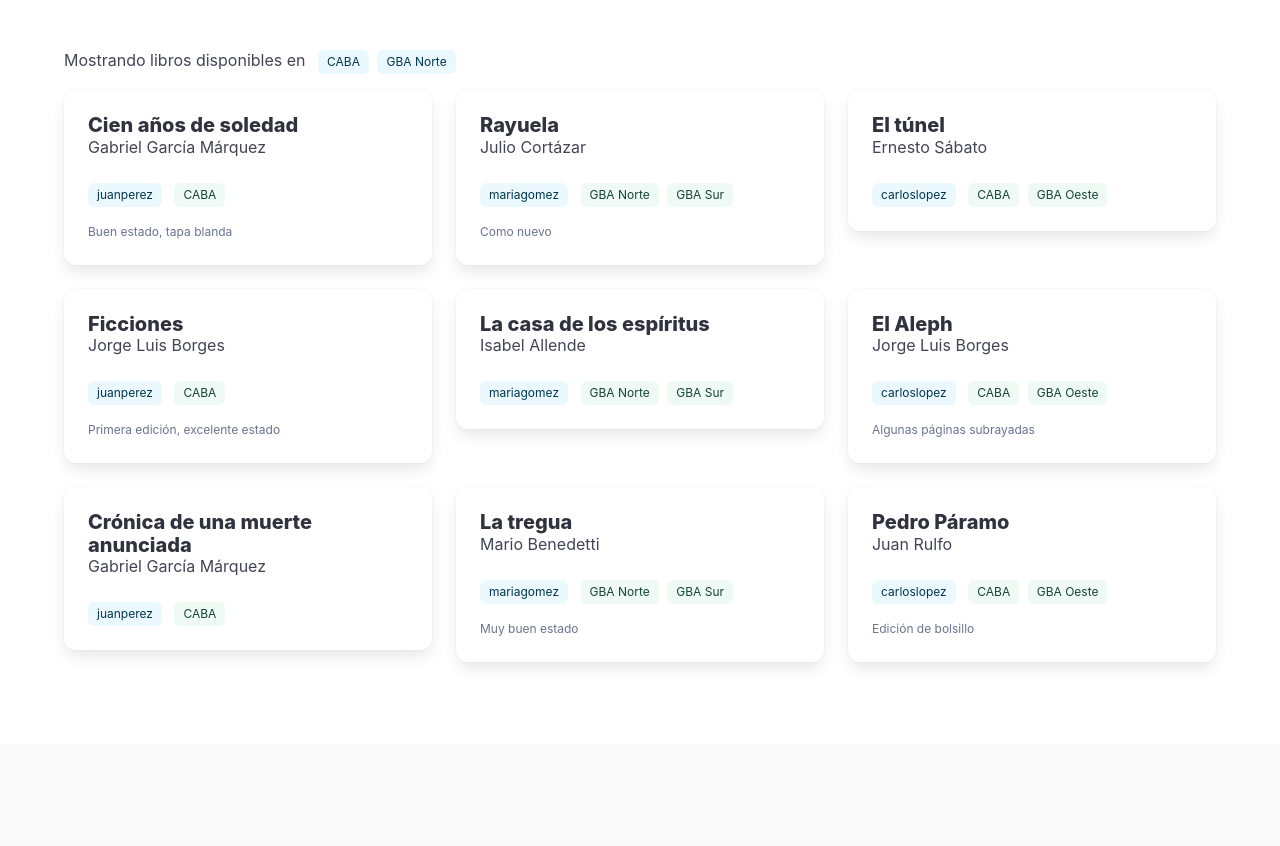
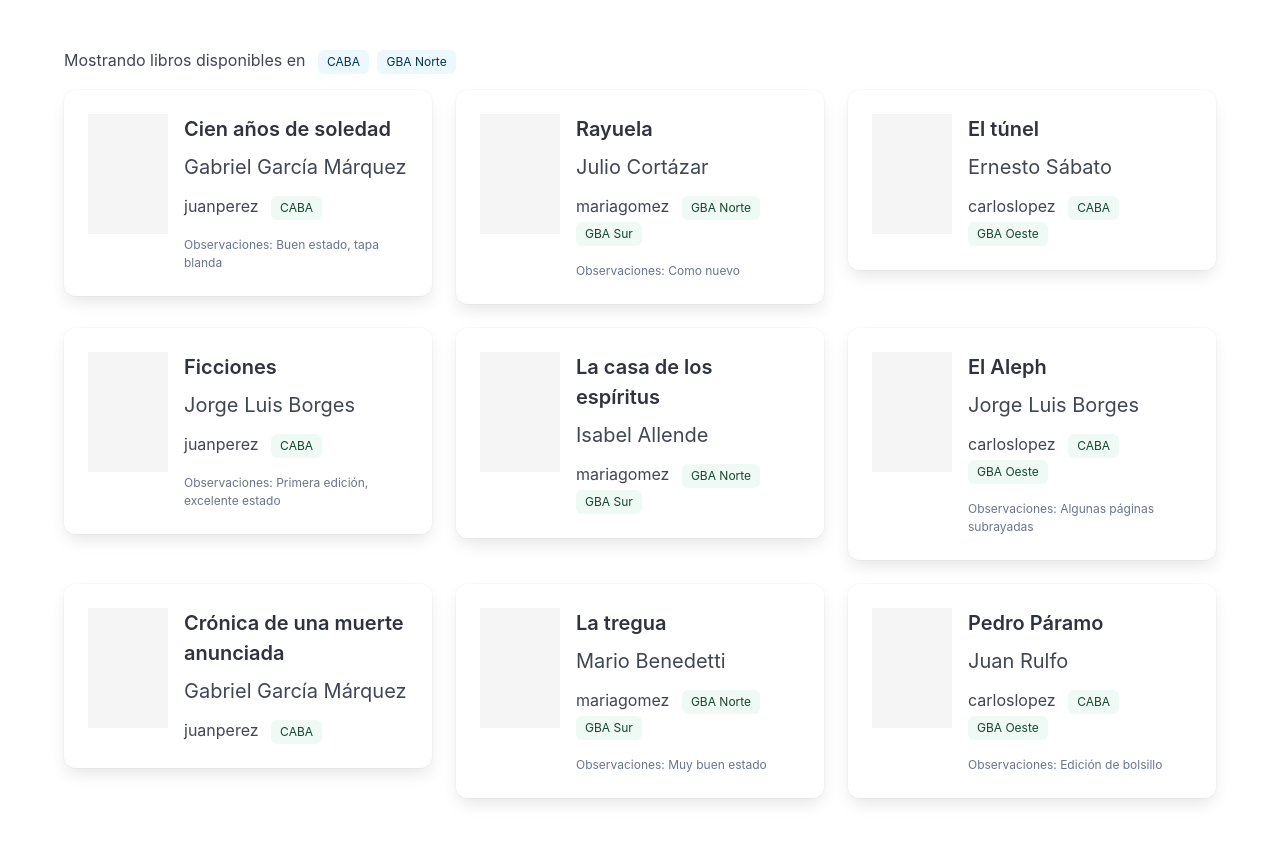
Before and after one commit to facundoolano/giralibros, a Django app: page / in a window 1280 px wide. Shown: the part 56-902 px from the top of the page. Before the commit the page ends 720 px from the top, so only its background shows below. Run offline with Django 4.2, Linux system fonts and the light colour scheme.

Commit message:
experiment with cards

```diff
--- a/books/templates/home.html
+++ b/books/templates/home.html
@@ -15,18 +15,25 @@
             <div class="column is-one-third">
                 <div class="card">
                     <div class="card-content">
-                        <p class="title is-5">{{ book.title }}</p>
-                        <p class="subtitle is-6">{{ book.author }}</p>
+                        <div class="columns is-mobile is-gapless">
+                            <div class="column is-narrow">
+                                <div style="width: 80px; height: 120px; background-color: #f5f5f5; margin-right: 1rem;"></div>
+                            </div>
+                            <div class="column">
+                                <p class="mb-2 is-size-5"><strong>{{ book.title }}</strong></p>
+                                <p class="mb-3 is-size-5">{{ book.author }}</p>
                                 <div class="content">
                                     <p>
-                                <span class="tag is-info is-light mr-2">{{ book.user.username }}</span>
+                                        <span class="mr-2">{{ book.user.username }}</span>
                                         {% for location in book.user.locations.all %}
                                             <span class="tag is-success is-light mr-1">{{ location.get_area_display }}</span>
                                         {% endfor %}
                                     </p>
                                     {% if book.notes %}
-                                <p class="is-size-7 has-text-grey">{{ book.notes }}</p>
+                                        <p class="is-size-7 has-text-grey">Observaciones: {{ book.notes }}</p>
                                     {% endif %}
+                                </div>
+                            </div>
                         </div>
                     </div>
                 </div>
```
Lines whose indentation alone changed are shown as unchanged.
